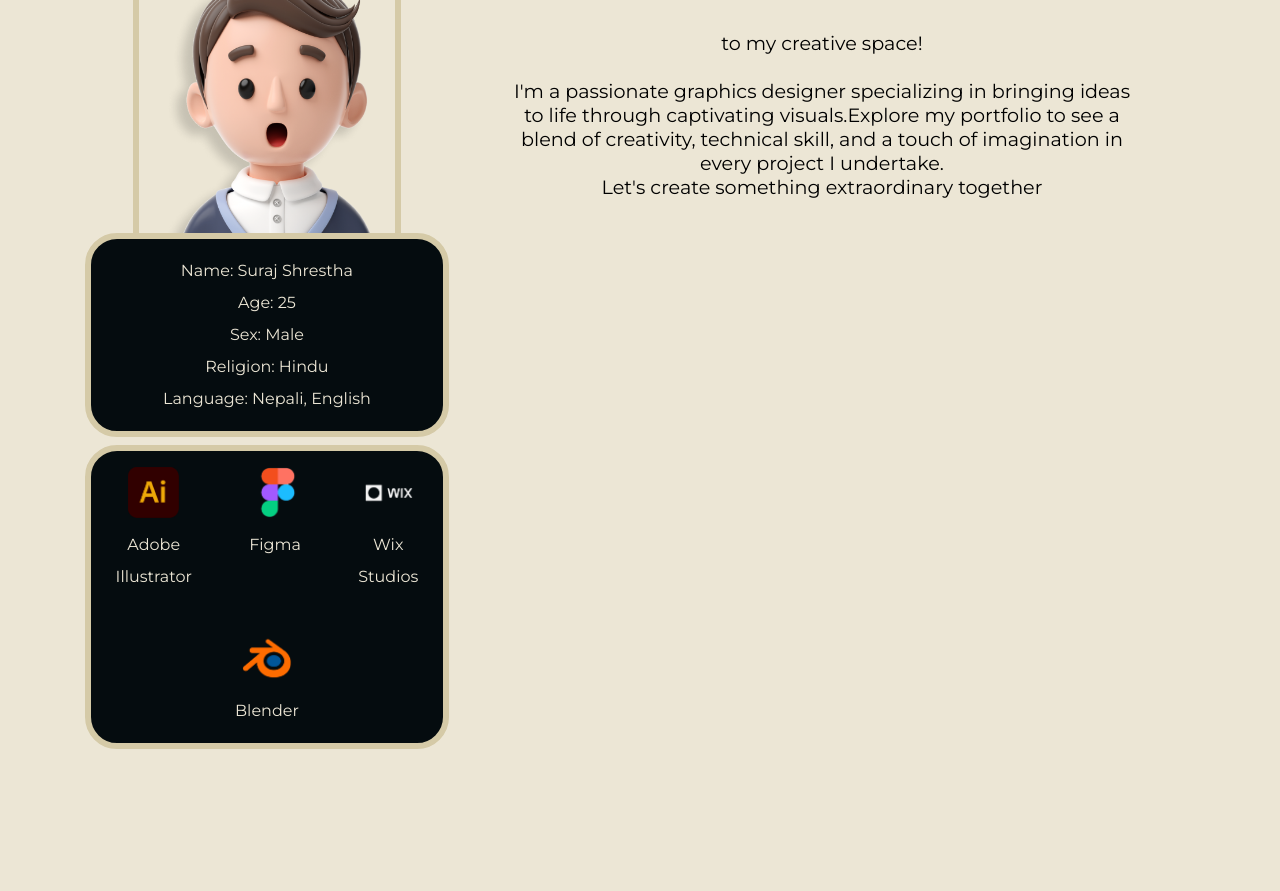
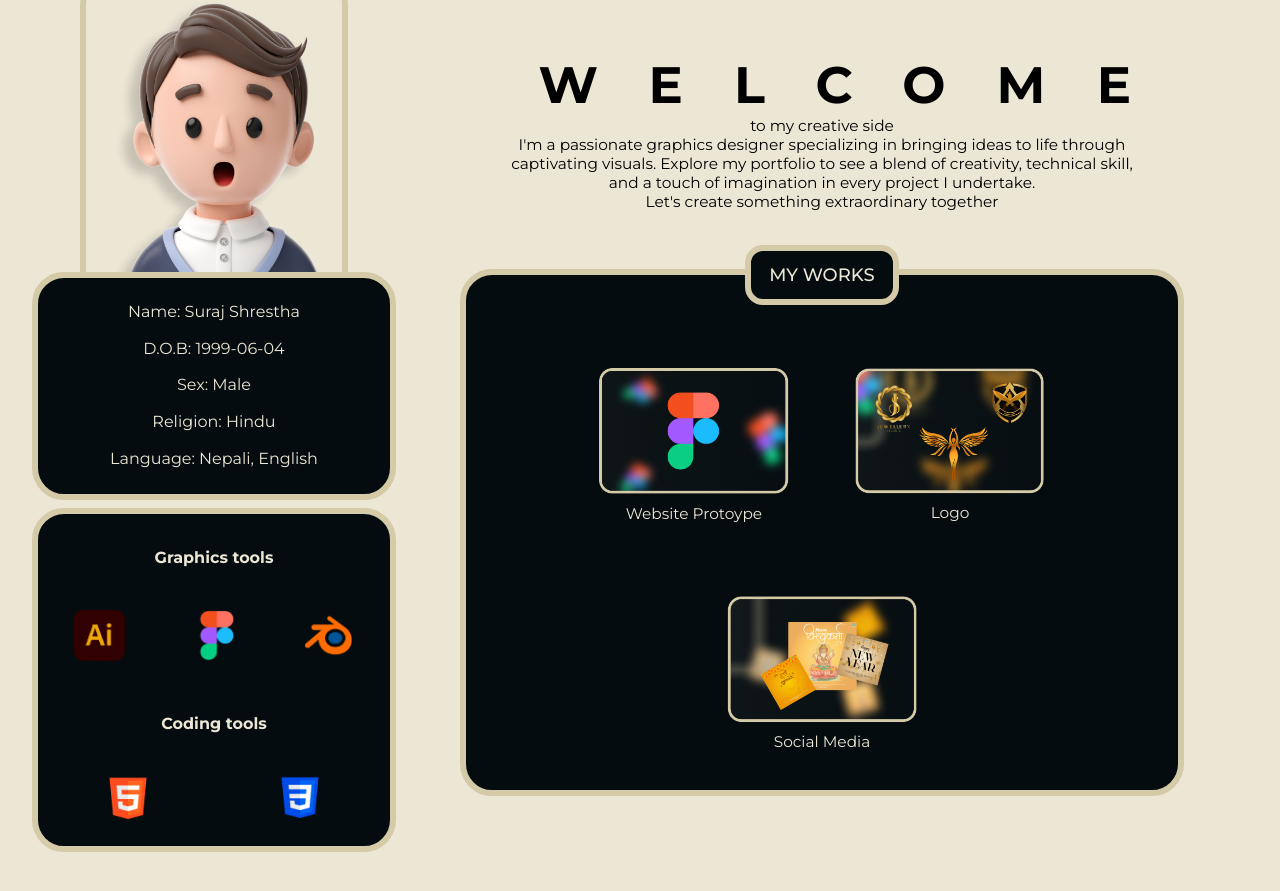
Before and after one commit to DrChuckles0/portfolio, a plain HTML site: page index.html in a window 1280 px wide. Shown: the part 709-1600 px from the top of the page. Before the commit the page ends 1506 px from the top, so only its background shows below. Drawn offline with Linux system fonts and the light colour scheme; a web font is replaced by a local one.

Commit message:
My works completed

```diff
--- a/index.html
+++ b/index.html
@@ -42,7 +42,7 @@
         <main>
             <div class="herocontainer">
                 <p class="p1">SURAJ<br>SHRESTHA</p>
-                <p class="p2">DESIGNER</p>
+                <p class="p2">F.E<br>DESIGNER</p>
             </div>
         </main>
 
@@ -53,27 +53,53 @@
             <img src="avatar.png" alt="avatar image">
             <ul id="basic-info">
                 <li>Name: Suraj Shrestha</li>
-                <li>Age: 25</li>
+                <li>D.O.B: 1999-06-04</li>
                 <li>Sex: Male</li>
                 <li>Religion: Hindu</li>
                 <li>Language: Nepali, English</li>
             </ul>
             <ul id="skills">
-                <li><img src="ai.png" alt="illustrator icon"> <br>Adobe<br> Illustrator</li>
-                <li><img src="figma.png" alt="figma icon"> <br> Figma</li>
-                <li><img src="wix.png" alt="figma icon"> <br> Wix <br> Studios</li>
-                <li><img src="blender.png" alt="figma icon"> <br> Blender</li>
+                <p class="p3">Graphics tools</p>
+                <li><img src="ai.png" alt="illustrator icon"></li>
+                <li><img src="figma.png" alt="figma icon"></li>
+                <!-- <li><img src="wix.png" alt="figma icon"></li> -->
+                <li><img src="blender.png" alt="figma icon"></li>
+                <p class="p3">Coding tools</p>
+                <li><img src="html.png" alt="html icon"></li>
+                <li><img src="css.png" alt="css icon"></li>
+
             </ul>
         </div>
         <div class="info-text">
             <h1>WELCOME</h1>
+            <p class="p4">to my creative side</p>
             <p>
-                to my creative space!<br><br>
+                <!-- to my creative space!<br><br> -->
                 I'm a passionate graphics designer specializing in bringing ideas to life
-                through captivating visuals.Explore my portfolio to see a blend of creativity,
+                through captivating visuals. Explore my portfolio to see a blend of creativity,
                 technical skill, and a touch of imagination in every project I undertake.<br>
                 Let's create something extraordinary together
             </p>
+
+            <ul id="works">
+                <p class="p4">MY WORKS</p>
+                <div class="work-gallery">
+                    <div class="image-with-text">
+                        <img src="Protoype.png" alt="website prototype">
+                        <p class="p5">Website Protoype</p>
+                    </div>
+                     <div class="image-with-text">
+                        <img src="Logos.png" alt="logos">
+                        <p class="p5">Logo</p>
+                    </div>
+                     <div class="image-with-text">
+                        <img src="social-media.png" alt="social media">
+                        <p class="p5">Social Media</p>
+                    </div>
+
+                </div>
+
+            </ul>
         </div>
     </div>
 
--- a/style.css
+++ b/style.css
@@ -127,12 +127,13 @@ nav {
             border-radius: 2em;
             /* z-index: 100; */
             width: 25vw;
+            min-height: 10vw;
             max-width: 25vw;
 
             li{
                 color: #ECE6D5;
                 list-style: none;
-                line-height: 2em;
+                line-height: 2.3em;
             }
 
         }
@@ -146,11 +147,11 @@ nav {
             background: #050C0F;
             font-family: 'montserrat';
             padding: 1em;
-            border: 0.5vw solid #D5CAA7;
+            border: 0.5vw solid hsl(46, 35%, 75%);
             border-radius: 2em;
             width: 25vw;
             max-width: 25vw;
-            gap: 2.5em;
+            gap: 1.5em;
             line-height: 0.5em;
             img{
                 z-index: 0;
@@ -158,6 +159,14 @@ nav {
                 border-radius: 0;
                 background: 0;
                 max-width: 4vw;
+            }
+            .p3{
+                color: #ECE6D5;
+                font-family: 'montserrat';
+                font-weight: 700;
+                justify-content:center;
+                width: 100%;
+                line-height: 1.5rem;
             }
             li{
                 padding-top: 20px 0px;
@@ -170,10 +179,12 @@ nav {
 
     h1{
         font-family: 'Montserrat';
-        letter-spacing: 1em;
+        text-align: center;
+        letter-spacing: 4vw;
         font-size: 4vw;
-        margin-left: 2em;
-        margin-top: 0;
+        margin-left: 1.5em;
+        margin-top: 10vh;
+        margin-bottom: 0vh;
     }
     /* p{
         font-family: 'montserrat';
@@ -186,9 +197,87 @@ nav {
         p{
             font-family: 'montserrat';
             margin: auto;
-            font-size: 1.5vw;
+            font-size: 1.2vw;
             width: 50vw;
             text-align: center;
+        }
+
+        #works{
+            /* justify-content: center; */
+            background-color: #050C0F;
+            /* padding-top: 2vh; */
+            padding-bottom: 2vh;
+            padding-left: 0;
+            margin-left: 5vw;
+            margin-right: 5vw;
+            margin-top: 4.5vw;
+            border-radius: 2em;
+            max-height: 100vw;
+            min-height: 39vw;
+            border: 0.5vw solid #D5CAA7;
+
+            .p4{
+                color: #ECE6D5;
+                background-color: #050C0F;
+                max-width: 20%;
+                min-width: 15%;
+
+                font-family: 'montserrat';
+                font-weight: 500;
+                justify-content:center;
+                width: 100%;
+                line-height: 1.5rem;
+                font-size: large;
+
+                padding-top:1.5vh ;
+                padding-bottom:1.5vh ;
+                /* border: 0.5vw solid #D5CAA7;
+                margin-left: 20%;
+                margin-right: 20%;
+                padding-top: 1vw;
+                padding-bottom: 1vw;
+                padding-left: 0;
+                padding-right: 0; */
+                border-radius: 1em;
+                border: 0.5vw solid #D5CAA7;
+                transform: translate(-0%, -50%);
+            }
+
+            .work-gallery{
+                display: flex;
+                flex-wrap: wrap;
+                justify-content: center;
+                gap: 5vw;
+                padding-top: 4vh;
+                padding-left: 3vw;
+                padding-right: 3vw;
+            }
+            .image-with-text{
+                max-width: 15vw;
+                display:flex;
+                flex-direction: column;
+                align-items: center;
+                text-align: center;
+
+
+                padding-top: vh;
+                img{
+                   z-index: 0;
+                    border: 0;
+                    border-radius: 0;
+                    background: 0;
+                    max-width: 15vw;
+                }
+                .p5{
+                    text-align: center;
+                    font-family: 'montserrat';
+                    color: #ECE6D5;
+                    list-style: none;
+                    line-height: 2.3em;
+                    max-width: 15vw;
+                }
+            }
+
         }
     }
 }
@@ -291,6 +380,8 @@ nav {
                 text-align: center;
                 max-width: 55vw;
                 min-width: 230px;
+                max-height: 200vw;
+                min-height: 30vw;
                 margin-left: auto;
                 margin-right: auto;
                 li{
@@ -325,6 +416,7 @@ nav {
             margin-left: auto;
             margin-right: auto;
             margin-bottom: 0.2em;
+            margin-top: 1vh;
             padding: 0;
             font-size: 7vw;
             /* letter-spacing: 0.8em; */
```
Also changed, not shown: Logos.png (added), Protoype.png (added), css.png (added), html.png (added), social-media.png (added).
